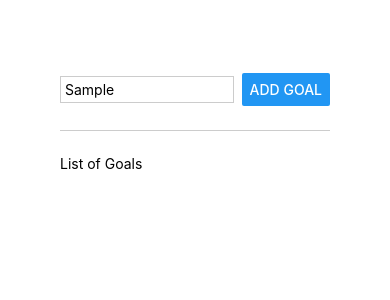
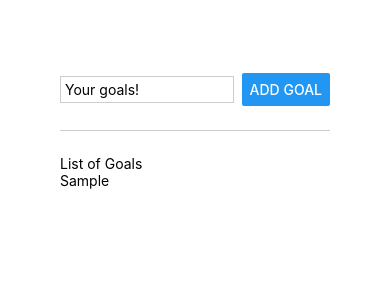
Before and after one commit to HristijanGjorgjioski/react-native-first-app, a React Native app: screen / in a window 390 px wide. Both pictures are taken after typing "Sample" into the empty fields and a click on the button "ADD GOAL". Shown: the top 300 px of the page. Built offline with nearby package versions, Linux system fonts and the light colour scheme.

Commit message:
Working with state

```diff
--- a/App.js
+++ b/App.js
@@ -1,15 +1,36 @@
+import { useState } from 'react';
 import { Button, StyleSheet, Text, TextInput, View } from 'react-native';
 
 export default function App() {
+  const [goals, setGoals] = useState([]);
+  const [goalText, setGoalText] = useState('');
+
+  const goalInputHandler = (enteredText) => {
+    setGoalText(enteredText)
+  }
+
+  const addGoalHandler = () => {
+    setGoals([...goals, goalText]);
+    setGoalText('');
+  }
+
   return (
     <>
       <View style={styles.container}>
         <View style={styles.inputContainer}>
-          <TextInput style={styles.textInput} placeholder='Your goals!' />
-          <Button title="Add Goal" />
+          <TextInput
+            style={styles.textInput}
+            placeholder='Your goals!'
+            onChangeText={goalInputHandler}
+            value={goalText}
+          />
+          <Button title="Add Goal" onPress={addGoalHandler} />
         </View>
         <View style={styles.goalsContainer}>
           <Text>List of Goals</Text>
+          {goals.map((goal, i) => (
+            <Text key={`${i}+${goal}`}>{goal}</Text>
+          ))}
         </View>
       </View>
     </>
```
